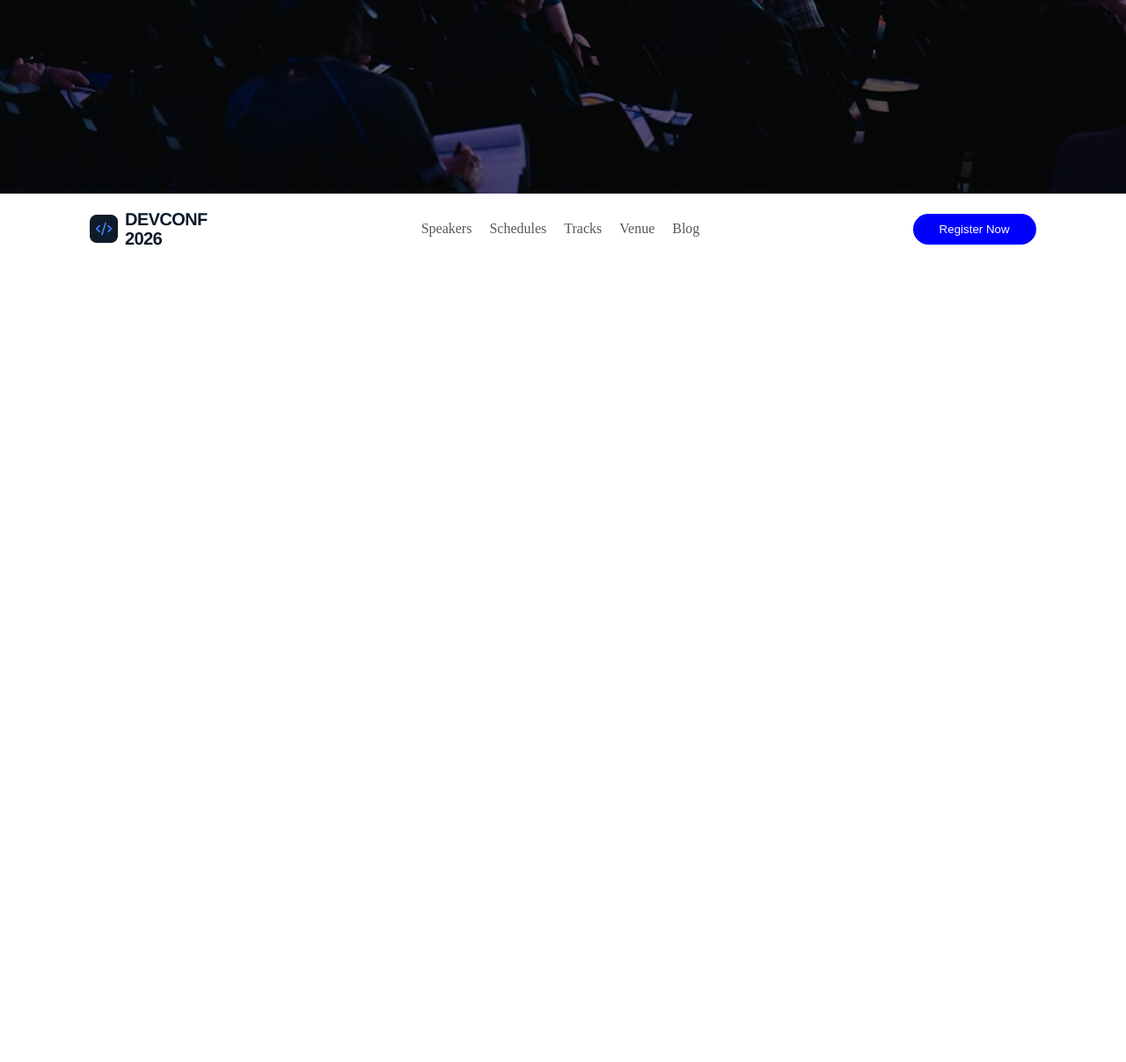
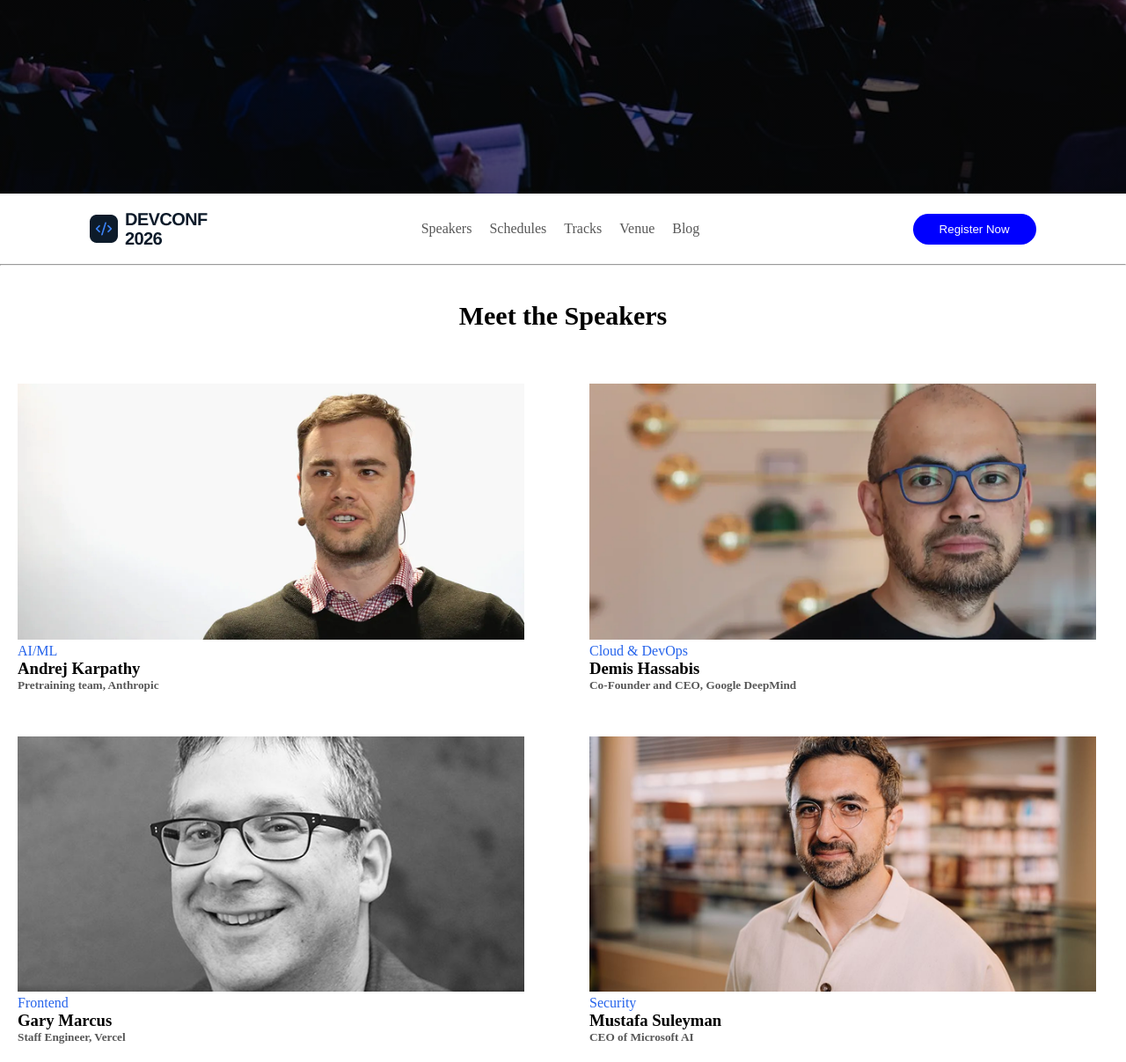
Before and after one commit to shamim-create/assignment-1, a plain HTML site: page index.html in a window 1280 px wide. Shown: the part 500-1707 px from the top of the page at 88% size. Before the commit the page ends 800 px from the top, so only its background shows below. Drawn offline with Linux system fonts and the light colour scheme.

Commit message:
speakers section added

```diff
--- a/index.html
+++ b/index.html
@@ -8,19 +8,22 @@
   </head>
 
   <body>
+    <!-- header start -->
     <header>
       <div class="header-content">
         <h1>Code.<em>Connect</em>.Create</h1>
         <p class="paragraph">
-          Join 4,000+ engineers, founders, and builders at the premier developer,<br>
+          Join 4,000+ engineers, founders, and builders at the premier
+          developer,<br />
           conference of 2026. Three days of cutting-edge talks, hands-on
-          workshops,<br> and meaningful connections.
+          workshops,<br />
+          and meaningful connections.
         </p>
 
         <button class="common-btn button-2">Register Now</button>
       </div>
     </header>
-
+    <!-- header end -->
     <!-- navigation bar start -->
     <nav>
       <img class="nav-logo" src="/assets/logo.png" alt="dev logo" />
@@ -33,8 +36,51 @@
       </ul>
       <button class="common-btn nav">Register Now</button>
     </nav>
+    <hr />
     <!-- navigation bar end -->
-    <main></main>
+
+    <!-- main start -->
+    <!-- <main> -->
+
+    <main>
+      <h1 class="meet">Meet the Speakers</h1>
+      <section>
+
+      <div class="speakers">
+        <img class= "speakers-image" src="/assets/andrej.png" alt="Andrez" />
+        <p class="specialization">AI/ML</p>
+        <h3>Andrej Karpathy</h3>
+        <h5 class="career">Pretraining team, Anthropic</h5>
+      </div>
+
+      <div class="speakers">
+        <img class= "speakers-image" src="/assets/demis.png" alt="Demis" />
+        <p class="specialization">Cloud & DevOps</p>
+        <h3>Demis Hassabis</h3>
+        <h5 class="career">Co-Founder and CEO, Google DeepMind</h5>
+      </div>
+
+      <div class="speakers">
+        <img class= "speakers-image" src="/assets/gary.png" alt="Gary" />
+
+        <p class="specialization">Frontend</p>
+        <h3>Gary Marcus</h3>
+        <h5 class="career">Staff Engineer, Vercel</h5>
+      </div>
+
+      <div class="speakers">
+        <img class= "speakers-image" src="/assets/mustafa.png" alt="Mustafa" />
+
+        <p class="specialization">Security</p>
+        <h3>Mustafa Suleyman</h3>
+        <h5 class="career">CEO of Microsoft AI</h5>
+      </div>
+      </section>
+    </main>
+
+    <!-- </main> -->
+
+    <!-- main end -->
     <footer></footer>
   </body>
 </html>
--- a/style.css
+++ b/style.css
@@ -3,11 +3,12 @@
   padding: 0;
   box-sizing: border-box;
 }
-@import url('https://fonts.googleapis.com/css2?family=Roboto:ital,wght@0,100..900;1,100..900&display=swap');
+@import url("https://fonts.googleapis.com/css2?family=Inter:ital,opsz,wght@0,14..32,100..900;1,14..32,100..900&family=Roboto:ital,wght@0,100..900;1,100..900&display=swap");
 nav {
   display: flex;
   justify-content: space-between;
   align-items: center;
+
   padding: 18px 8%;
 }
 
@@ -31,9 +32,10 @@
   border: none;
 }
 
-header{
-
-background-image: linear-gradient(rgba(0, 0, 0, 0.5), rgba(0, 0, 0, 0.5)), url('./assets/banner.jpg');
+header {
+  background-image:
+    linear-gradient(rgba(0, 0, 0, 0.5), rgba(0, 0, 0, 0.5)),
+    url("./assets/banner.jpg");
   height: 90vh;
   background-repeat: no-repeat;
   background-size: cover;
@@ -41,33 +43,55 @@
   display: grid;
   justify-content: center;
   align-items: center;
-
-
-
-
-
 }
-.paragraph{
-
-  color: #FFFFFF;
+.paragraph {
+  color: #ffffff;
   font-weight: lighter;
 }
 
-
-.header-content{
+.header-content {
   display: grid;
   gap: 20px;
   text-align: center;
 }
 
-h1{
-color: #FFFFFF;
+h1 {
+  color: #ffffff;
   font-size: 45px;
 }
 
-.button-2{
-
-
+.button-2 {
   width: 30%;
   margin-left: 35%;
 }
+
+.meet {
+  color: black;
+
+  font-size: 30px;
+  font-weight: bold;
+  text-align: center;
+  margin: 20px;
+  padding: 20px;
+}
+section {
+  display: grid;
+  gap: 10px;
+  grid-template-columns: 50% 50%;
+}
+
+.speakers {
+  margin: 10px;
+  padding: 10px;
+}
+
+.speakers-image {
+  width: 45vw;
+}
+.specialization {
+  color: #2563eb;
+}
+
+.career {
+  color: #575757;
+}
```
Lines whose indentation alone changed are shown as unchanged.
